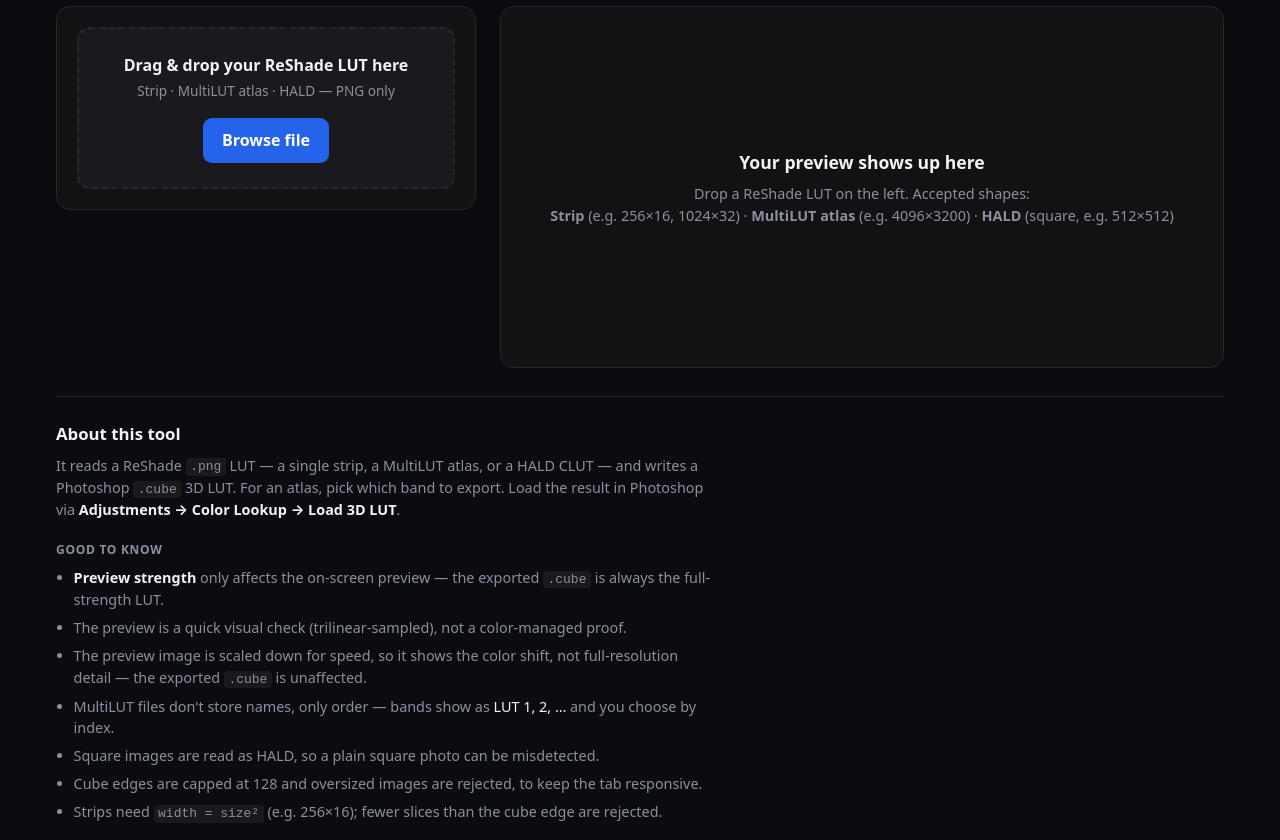
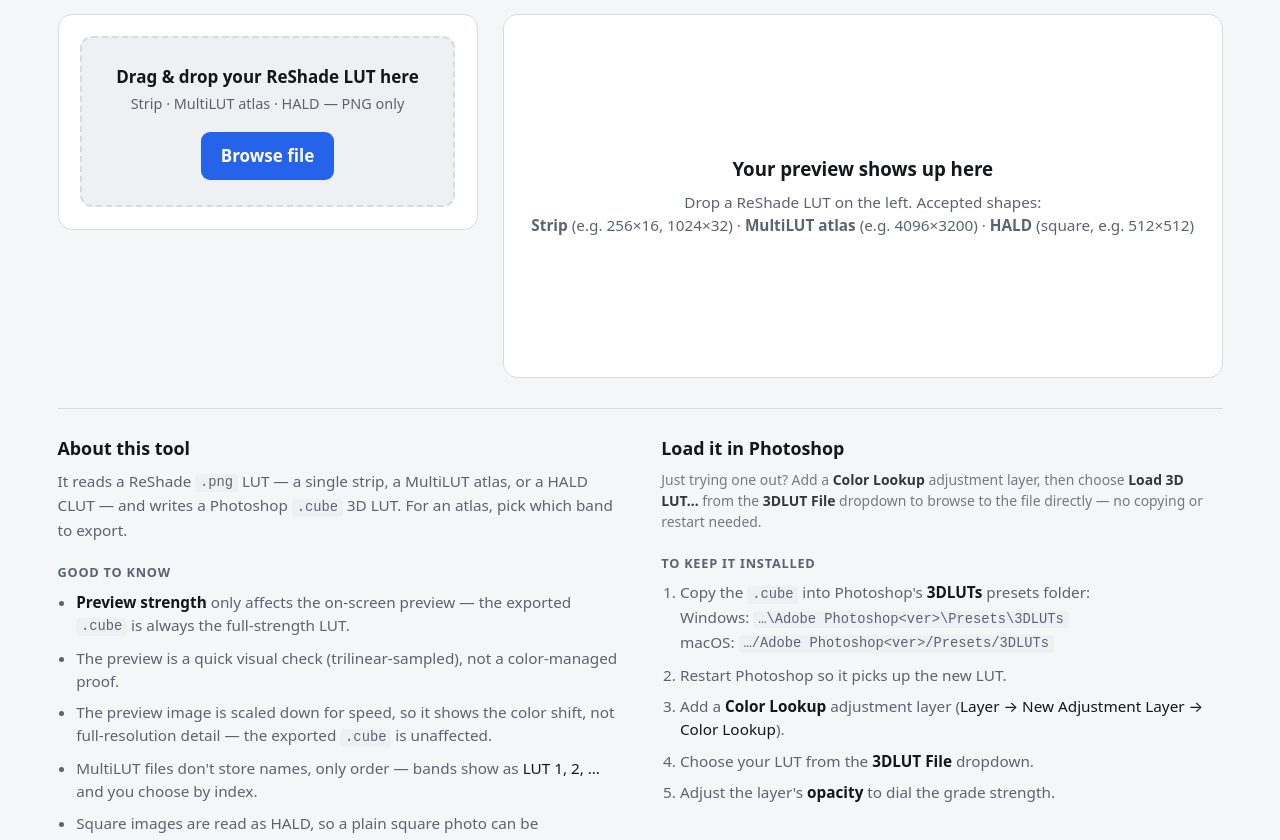
Before and after one commit to sohaibirfann/reshade-lut-converter, a website built with Vite: page index.html in a window 1280 px wide. Shown: the part 99-939 px from the top of the page. Built offline with nearby package versions, Linux system fonts and the light colour scheme.

Commit message:
wire up light/dark theme toggle and refine the info section
theme toggle now switches and persists (system default, no flash via an
inline head script). two-column about/photoshop-import guide, bigger base
font, and clearer preview-strength label.

```diff
--- /dev/null
+++ b/e2e/theme.spec.ts
@@ -0,0 +1,16 @@
+import { test, expect } from "@playwright/test";
+
+test("theme toggle flips and persists the theme", async ({ page }) => {
+  await page.goto("/");
+  const html = page.locator("html");
+  const before = await html.getAttribute("data-theme");
+
+  await page.locator("#theme-toggle").click();
+  const after = await html.getAttribute("data-theme");
+  expect(after).not.toBe(before);
+  expect(["light", "dark"]).toContain(after);
+
+  // survives a reload
+  await page.reload();
+  expect(await html.getAttribute("data-theme")).toBe(after);
+});
--- a/index.html
+++ b/index.html
@@ -4,6 +4,18 @@
     <meta charset="UTF-8" />
     <meta name="viewport" content="width=device-width, initial-scale=1.0" />
     <link rel="icon" type="image/svg+xml" href="%BASE_URL%favicon.svg" />
+    <script>
+      // Set the theme before first paint to avoid a flash.
+      (function () {
+        try {
+          var t = localStorage.getItem("theme");
+          if (t !== "light" && t !== "dark") {
+            t = matchMedia("(prefers-color-scheme: light)").matches ? "light" : "dark";
+          }
+          document.documentElement.setAttribute("data-theme", t);
+        } catch (e) {}
+      })();
+    </script>
     <title>ReShade LUT Converter</title>
     <meta
       name="description"
@@ -96,7 +108,7 @@
               </div>
 
               <label class="slider">
-                <span>Preview strength <small>(does not change the .cube)</small></span>
+                <span>Preview strength</span>
                 <span class="slider-row">
                   <input id="opacity" type="range" min="0" max="100" value="100" />
                   <output id="opacity-val">100%</output>
@@ -110,12 +122,12 @@
       </div>
 
       <section class="info">
+        <div class="info-col">
           <h2>About this tool</h2>
           <p>
             It reads a ReShade <code>.png</code> LUT — a single strip, a MultiLUT
             atlas, or a HALD CLUT — and writes a Photoshop <code>.cube</code> 3D LUT.
-          For an atlas, pick which band to export. Load the result in Photoshop via
-          <strong>Adjustments → Color Lookup → Load 3D LUT</strong>.
+            For an atlas, pick which band to export.
           </p>
 
           <h3>Good to know</h3>
@@ -134,6 +146,29 @@
             <li>Cube edges are capped at 128 and oversized images are rejected, to keep the tab responsive.</li>
             <li>Strips need <code>width = size²</code> (e.g. 256×16); fewer slices than the cube edge are rejected.</li>
           </ul>
+        </div>
+
+        <div class="info-col">
+          <h2>Load it in Photoshop</h2>
+          <p class="info-note">
+            Just trying one out? Add a <strong>Color Lookup</strong> adjustment layer, then choose
+            <strong>Load 3D LUT…</strong> from the <strong>3DLUT File</strong> dropdown to browse to
+            the file directly — no copying or restart needed.
+          </p>
+
+          <h3>To keep it installed</h3>
+          <ol>
+            <li>
+              Copy the <code>.cube</code> into Photoshop's <strong>3DLUTs</strong> presets folder:
+              <br />Windows: <code>…\Adobe Photoshop&lt;ver&gt;\Presets\3DLUTs</code>
+              <br />macOS: <code>…/Adobe Photoshop&lt;ver&gt;/Presets/3DLUTs</code>
+            </li>
+            <li>Restart Photoshop so it picks up the new LUT.</li>
+            <li>Add a <strong>Color Lookup</strong> adjustment layer (<em>Layer → New Adjustment Layer → Color Lookup</em>).</li>
+            <li>Choose your LUT from the <strong>3DLUT File</strong> dropdown.</li>
+            <li>Adjust the layer's <strong>opacity</strong> to dial the grade strength.</li>
+          </ol>
+        </div>
       </section>
 
       <footer class="foot">
--- a/src/main.ts
+++ b/src/main.ts
@@ -29,6 +29,7 @@ const clearPreview = el<HTMLButtonElement>("#clear-preview");
 const opacity = el<HTMLInputElement>("#opacity");
 const opacityVal = el<HTMLOutputElement>("#opacity-val");
 const downloadBtn = el<HTMLButtonElement>("#download");
+const themeToggle = el<HTMLButtonElement>("#theme-toggle");
 
 interface State {
   lut: ImageData | null;
@@ -372,3 +373,18 @@ opacity.addEventListener("input", () => {
 downloadBtn.addEventListener("click", () => {
   if (state.lut) downloadBand(state.band);
 });
+
+// The initial theme is set by an inline script in <head>; this just toggles it.
+function reflectTheme(theme: string): void {
+  themeToggle.setAttribute("aria-pressed", String(theme === "light"));
+  themeToggle.title = theme === "light" ? "Switch to dark theme" : "Switch to light theme";
+}
+
+reflectTheme(document.documentElement.getAttribute("data-theme") ?? "dark");
+
+themeToggle.addEventListener("click", () => {
+  const next = document.documentElement.getAttribute("data-theme") === "light" ? "dark" : "light";
+  document.documentElement.setAttribute("data-theme", next);
+  localStorage.setItem("theme", next);
+  reflectTheme(next);
+});
--- a/src/style.css
+++ b/src/style.css
@@ -11,6 +11,20 @@
   --danger: #ff6b6b;
   --warn: #ffc861;
   color-scheme: dark;
+  font-size: 17px;
+}
+
+:root[data-theme="light"] {
+  --bg: #f5f6f8;
+  --panel: #ffffff;
+  --panel-2: #eef0f3;
+  --line: #d7dae0;
+  --text: #14161a;
+  --muted: #5c6370;
+  --accent-hover: #1d4ed8;
+  --danger: #d12d2d;
+  --warn: #a96a12;
+  color-scheme: light;
 }
 
 * {
@@ -103,7 +117,7 @@ code {
 }
 
 .drop.dragging {
-  background: #16213a;
+  background: rgba(37, 99, 235, 0.1);
 }
 
 .drop-title {
@@ -330,10 +344,6 @@ code {
   color: var(--muted);
 }
 
-.slider small {
-  font-size: 0.74rem;
-}
-
 .slider-row {
   display: flex;
   align-items: center;
@@ -410,6 +420,9 @@ button.accent:hover {
   border-top: 1px solid var(--line);
   color: var(--muted);
   font-size: 0.9rem;
+  display: grid;
+  grid-template-columns: 1fr 1fr;
+  gap: 1.5rem 2.5rem;
 }
 
 .info h2 {
@@ -427,15 +440,20 @@ button.accent:hover {
 
 .info p {
   margin: 0;
-  max-width: 80ch;
 }
 
-.info ul {
+.info ul,
+.info ol {
   margin: 0;
   padding-left: 1.1rem;
   display: grid;
-  gap: 0.4rem;
-  max-width: 80ch;
+  gap: 0.5rem;
+}
+
+.info-note {
+  margin: 0.75rem 0 0;
+  font-size: 0.82rem;
+  opacity: 0.85;
 }
 
 .info strong,
@@ -464,7 +482,8 @@ button.accent:hover {
 }
 
 @media (max-width: 760px) {
-  .dashboard {
+  .dashboard,
+  .info {
     grid-template-columns: 1fr;
   }
 }
```
Lines whose indentation alone changed are shown as unchanged.
